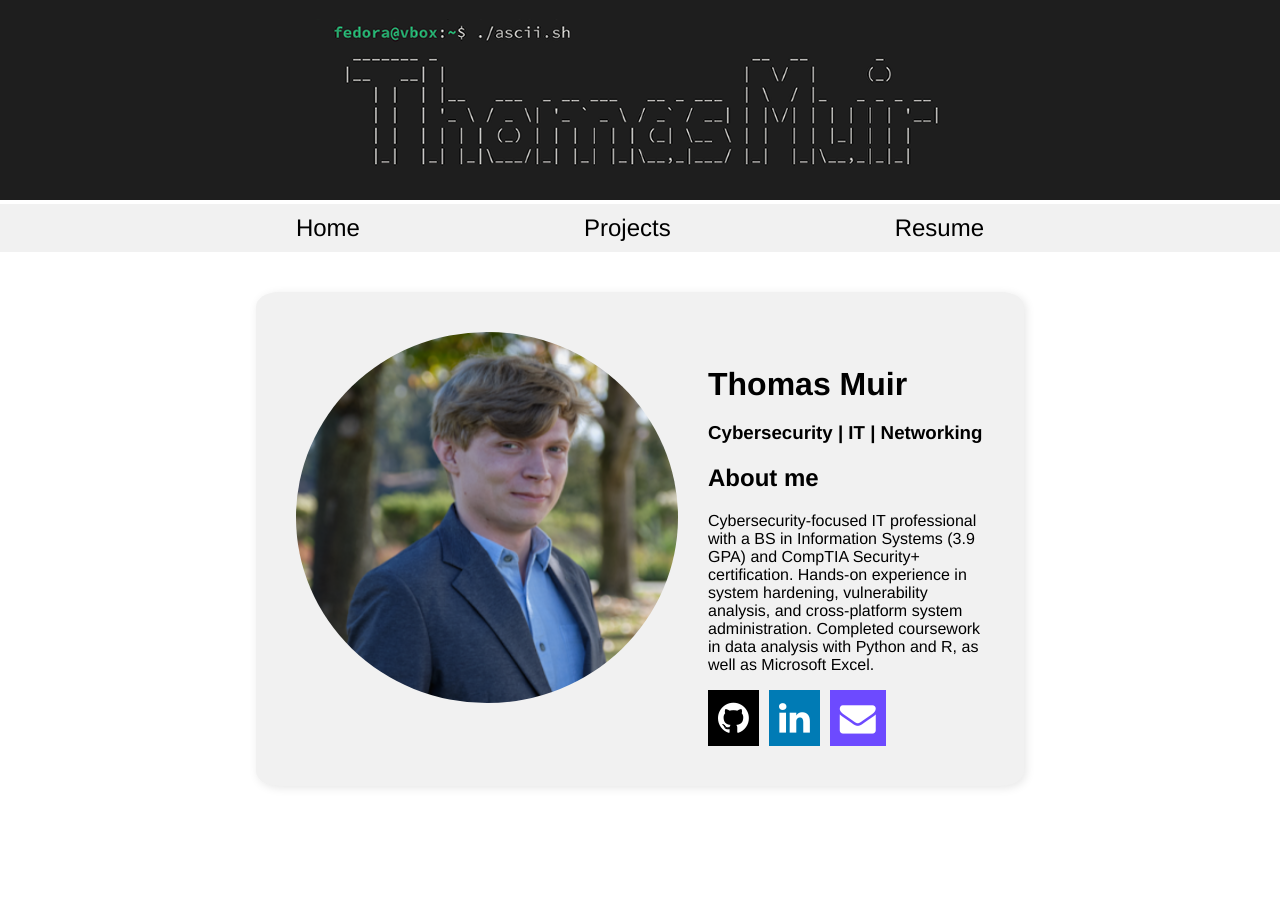
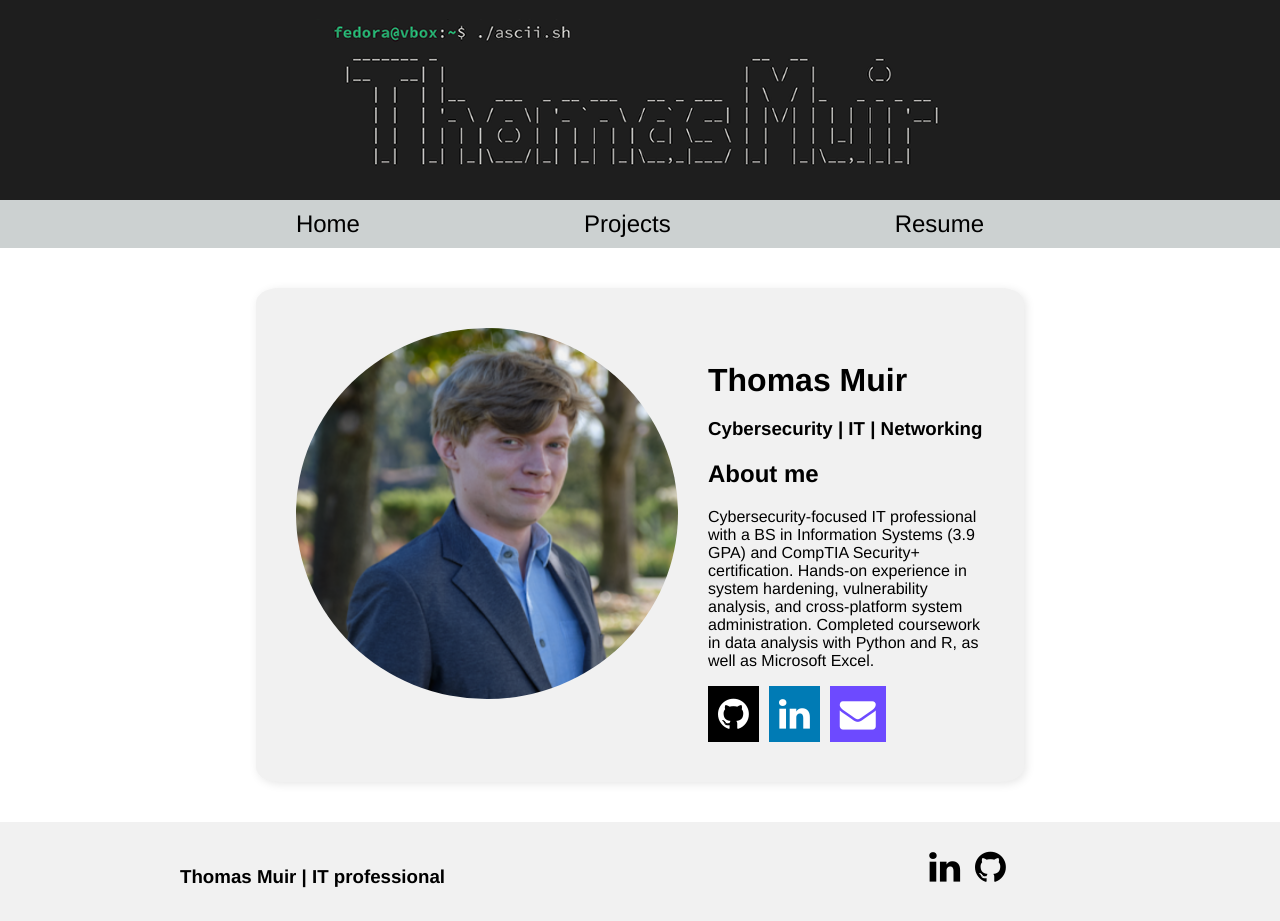
Before and after one commit to Thom-Muir/Portfolio-Website, a plain HTML site: page index.html in a window 1280 px wide. Before the commit the page ends 826 px from the top, so only its background shows below. Drawn offline with Linux system fonts and the light colour scheme.

Commit message:
Added footer

```diff
--- /dev/null
+++ b/footer.html
@@ -0,0 +1,15 @@
+<footer class="footer">
+    <div class="footer-social row">
+        <div class="column">
+            <h3>Thomas Muir | IT professional</h3>
+        </div>
+        <div class="column social-icons">
+            <a href="https://github.com/Thom-Muir" target="_blank">
+                <i class="fa fa-linkedin"></i>
+            </a>
+            <a href="http://www.linkedin.com/in/thomas-muir-84a60b172" target="_blank">
+                <i class="fa fa-github"></i>
+            </a>
+        </div>
+    </div>
+</footer>
--- a/index.html
+++ b/index.html
@@ -14,8 +14,6 @@
     </div>
 
     <div id="navbar-container"></div>
-
-
 
 	<div class="contents-container">
 		<div class="row" style="background-color: #f1f1f1; padding: 40px; box-shadow: 2px 2px 10px rgba(0, 0, 0, 0.1); border-radius: 3%;">
@@ -37,6 +35,10 @@
 			</div>
 		</div>
 	</div>
+
+	<div id="footer-container"></div>
+
 	<script src="scripts/navbar.js"></script>
+	<script src="scripts/footer.js"></script>
 </body>
 </html>
--- /dev/null
+++ b/scripts/footer.js
@@ -0,0 +1,13 @@
+document.addEventListener("DOMContentLoaded", function () {
+    fetch("footer.html")
+        .then(response => {
+            if (!response.ok) {
+                throw new Error(`Footer fetch failed: ${response.status}`);
+            }
+            return response.text();
+        })
+        .then(data => {
+            document.getElementById("footer-container").innerHTML = data;
+        })
+        .catch(error => console.error("Error loading footer:", error));
+});
--- a/styles.css
+++ b/styles.css
@@ -7,6 +7,9 @@ html {
 body  {
     border: 0px;
     margin: 0px auto;
+	    display: flex;
+    flex-direction: column;
+    min-height: 100vh; /* Ensures the body takes the full height of the screen */
 }
 
 h1 {
@@ -15,11 +18,13 @@ h1 {
   padding: 0;
 }
 
+
 .navbar ul {
+
   list-style-type: none;
   margin: 0;
   padding: 0;
-  background-color: #f1f1f1;
+  background-color: #ccd1d1;
   overflow: hidden;
   font-size: 24px;
   gap: 15%;
@@ -28,7 +33,6 @@ h1 {
 }
 
 .navbar li {
-
   float: left;
   justify-content: center; /* Centers the items horizontally */
 
@@ -43,7 +47,7 @@ h1 {
 
 /* Change the link color on hover */
 .navbar li a:hover {
-  background-color: #555;
+  background-color: #7f8c8d;
   color: white;
 }
 
@@ -58,16 +62,19 @@ h1 {
 }
 
 .top-image-container {
-	overflow: hidden;
-	width: 100vw;
-    text-align: center; /* Center image */
+  margin: 0; /* Remove any default margin */
+  padding: 0;
+  width: 100vw;
+  text-align: center;
 }
 
 .top-image {
-
-    width: 100%;
-    max-height: 200px; /* Adjust height if needed */
-    object-fit: cover; /* Ensures image covers the width */
+  display: block;
+  width: 100%;
+  max-height: 200px;
+  object-fit: cover;
+  margin: 0; /* Ensure no extra spacing */
+  padding: 0;
 }
 
 .profile-image{
@@ -86,6 +93,7 @@ h1 {
 }
 
 .contents-container {
+	flex: 1;
     padding: 40px;
 	padding-left: 20%;
 	padding-right: 20%;
@@ -210,6 +218,44 @@ h1 {
 }
 
 
+/*footer*/
+
+.footer {
+    background-color: #f1f1f1;
+    color: black;
+    text-align: center;
+    padding: 15px 0;
+    width: 100%;
+    position: relative;
+    bottom: 0;
+}
+.footer-nav {
+    border-bottom: 1px solid #ccc; /* Separates top and bottom bars */
+    padding-bottom: 10px;
+}
+
+.footer-social {
+    padding-top: 10px;
+}
+
+/* Center social media icons */
+.social-icons {
+    display: flex;
+    justify-content: center;
+    gap: 15px;
+}
+
+.social-icons a {
+    font-size: 36px;
+    color: black;
+    text-decoration: none;
+}
+
+.social-icons a:hover {
+    opacity: 0.7;
+}
+
+
 /* Responsive styles*/
 @media (max-width: 1155px){
 	  .row{
@@ -241,11 +287,11 @@ h1 {
     display: none; /* Hidden by default */
   }
 
-  .navbar ul.active {
+.navbar ul.active {
     display: block; /* Show navbar when active */
   }
 
-  .navbar li {
+.navbar li {
   float: none;
 }
 .navbar li a {
```
Also changed, not shown: projects.html (+4 -1 lines), resume.html (+2 -1 lines).
